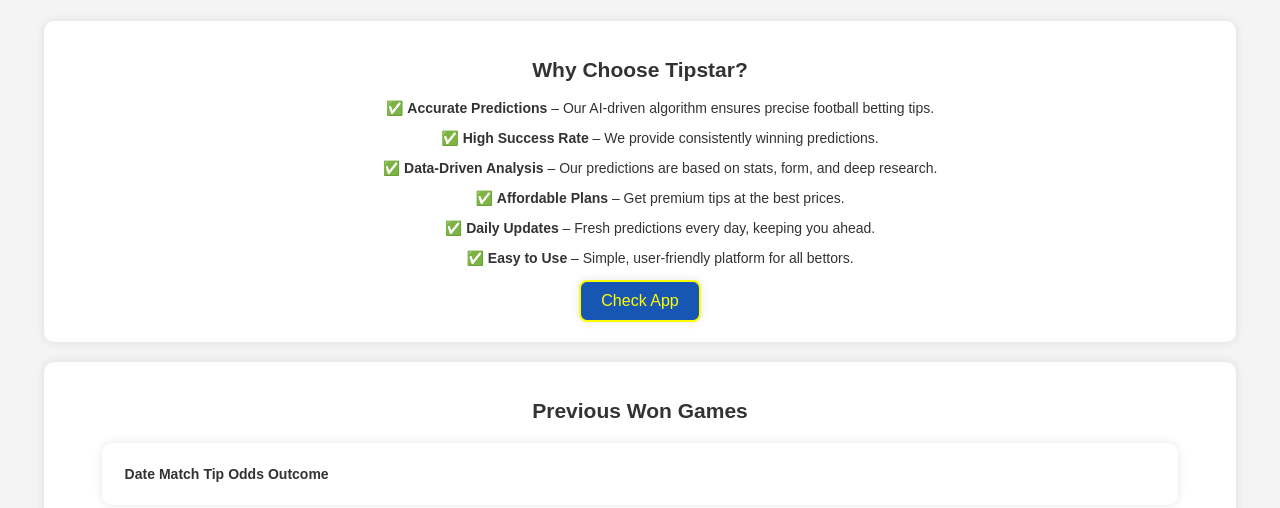
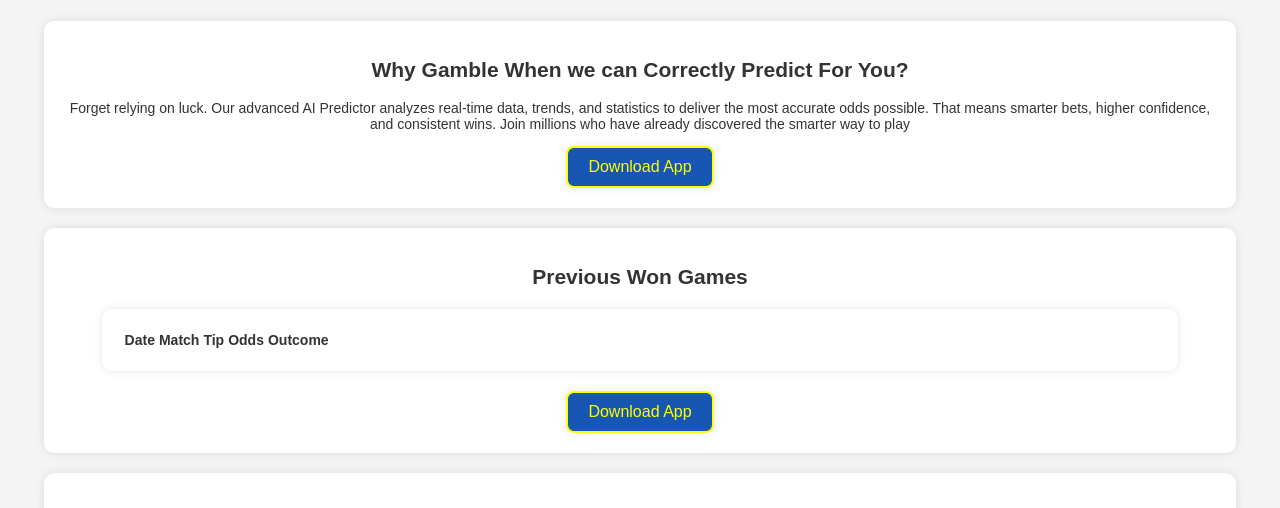
Before and after one commit to Maina2982/betsure-landing-page, a plain HTML site: page public/index.html in a window 1280 px wide. Shown: the part 712-1220 px from the top of the page. Drawn offline with Linux system fonts and the light colour scheme; no server answers.

Commit message:
Update index.html

```diff
--- a/public/index.html
+++ b/public/index.html
@@ -15,16 +15,11 @@
     </header>
     <img src="landingp.jpeg" alt="Football Betting Excitement" class="hero-image">
     <section id="why-us">
-        <h2>Why Choose Tipstar?</h2>
-        <ul>
-            <p>✅ <strong>Accurate Predictions</strong> – Our AI-driven algorithm ensures precise football betting tips.</p>
-            <p>✅ <strong>High Success Rate</strong> – We provide consistently winning predictions.</p>
-            <p>✅ <strong>Data-Driven Analysis</strong> – Our predictions are based on stats, form, and deep research.</p>
-            <p>✅ <strong>Affordable Plans</strong> – Get premium tips at the best prices.</p>
-            <p>✅ <strong>Daily Updates</strong> – Fresh predictions every day, keeping you ahead.</p>
-            <p>✅ <strong>Easy to Use</strong> – Simple, user-friendly platform for all bettors.</p>
-        </ul>
-        <button id="bodybtn" onclick="trackButtonClick()">Check App</button>
+        <h1>Why Gamble When we can Correctly Predict For You?</h1>
+        <p> Forget relying on luck. Our advanced AI Predictor analyzes real-time data, trends, and statistics to deliver the most accurate odds possible.
+            That means smarter bets, higher confidence, and consistent wins.
+            Join millions who have already discovered the smarter way to play</p>
+        <button id="bodybtn" onclick="trackButtonClick()">Download App</button>
     </section>
     <section id="previous-wins">
         <h2>Previous Won Games</h2>
```
